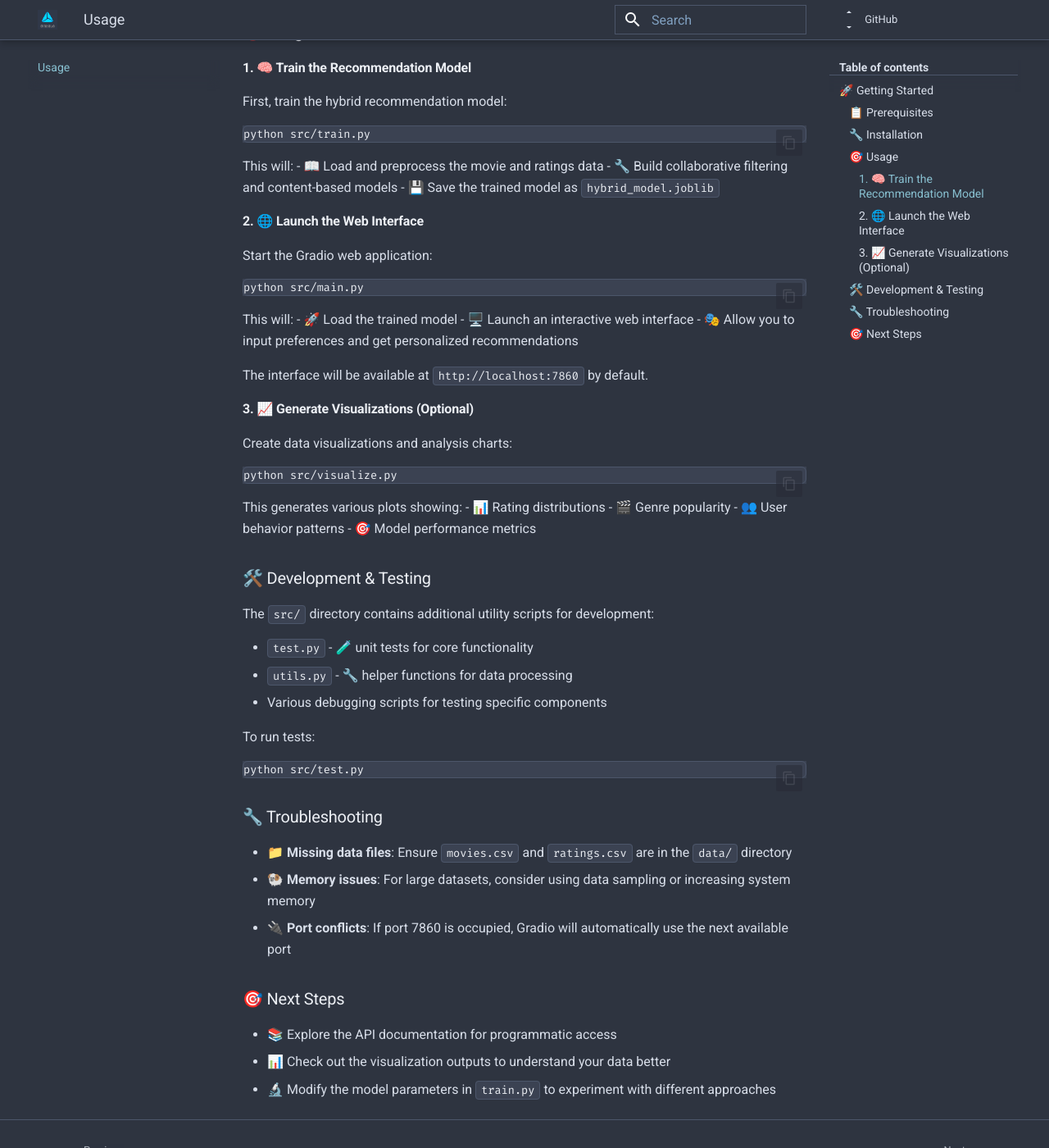
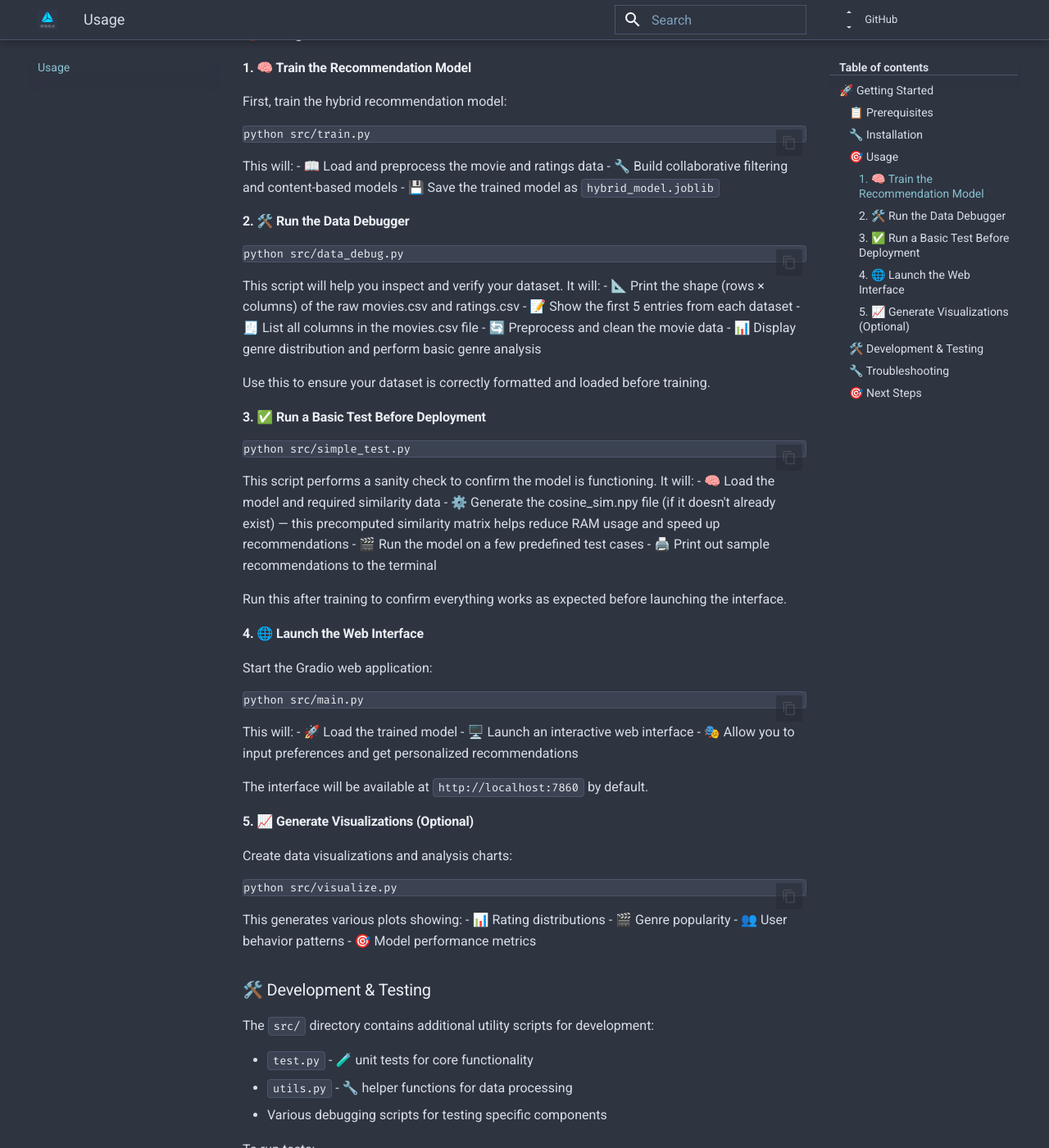
Before and after one commit to Gurjaka/Personal-movie-recommendation-model, an MkDocs documentation site: the page built from docs/usage.md, in a window 1280 px wide and 1400 px high, scrolled down 1432 px. Shown: the whole window at 82% size. Built offline with MkDocs 1.6.1 and Material for MkDocs 9.7.7, drawn with Linux system fonts in a browser that asks for light colours; comment, search, counter and statistics services are not loaded.

Commit message:
docs: mention data debugger and basic test

````diff
--- a/docs/usage.md
+++ b/docs/usage.md
@@ -67,7 +67,36 @@ This will:
 - 🔧 Build collaborative filtering and content-based models
 - 💾 Save the trained model as `hybrid_model.joblib`
 
-#### 2. 🌐 Launch the Web Interface
+#### 2. 🛠️ Run the Data Debugger
+
+```bash
+python src/data_debug.py
+```
+
+This script will help you inspect and verify your dataset. It will:
+- 📐 Print the shape (rows × columns) of the raw movies.csv and ratings.csv
+- 📝 Show the first 5 entries from each dataset
+- 🧾 List all columns in the movies.csv file
+- 🔄 Preprocess and clean the movie data
+- 📊 Display genre distribution and perform basic genre analysis
+
+Use this to ensure your dataset is correctly formatted and loaded before training.
+
+#### 3. ✅ Run a Basic Test Before Deployment
+
+```bash
+python src/simple_test.py
+```
+
+This script performs a sanity check to confirm the model is functioning. It will:
+- 🧠 Load the model and required similarity data
+- ⚙️ Generate the cosine_sim.npy file (if it doesn't already exist) — this precomputed similarity matrix helps reduce RAM usage and speed up recommendations
+- 🎬 Run the model on a few predefined test cases
+- 🖨️ Print out sample recommendations to the terminal
+
+Run this after training to confirm everything works as expected before launching the interface.
+
+#### 4. 🌐 Launch the Web Interface
 
 Start the Gradio web application:
 
@@ -82,7 +111,7 @@ This will:
 
 The interface will be available at `http://localhost:7860` by default.
 
-#### 3. 📈 Generate Visualizations (Optional)
+#### 5. 📈 Generate Visualizations (Optional)
 
 Create data visualizations and analysis charts:
 
````
